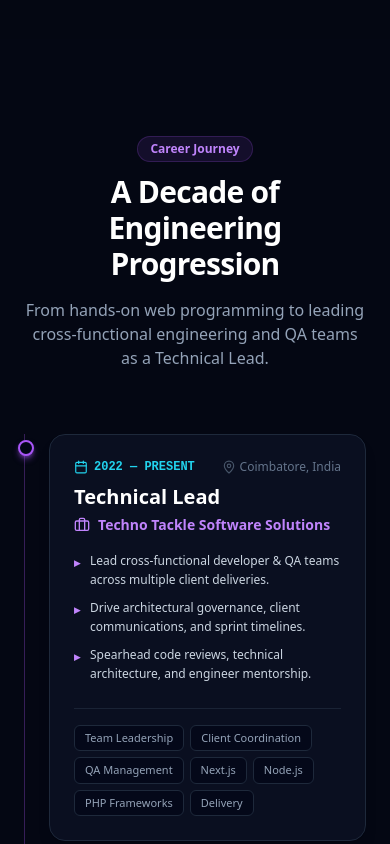
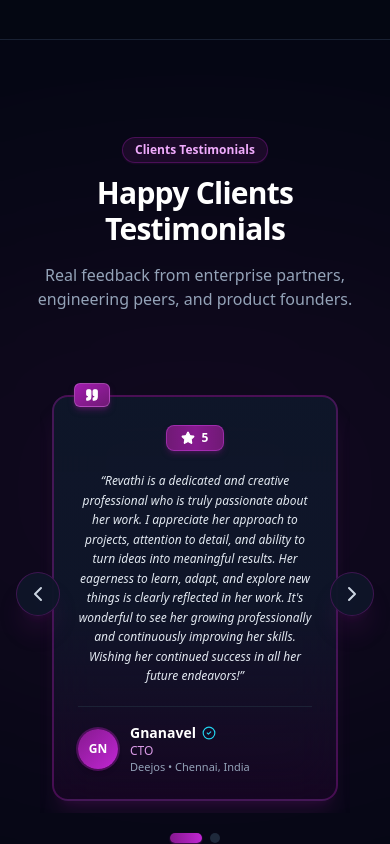
Before and after one commit to revathi-rise/litetaxi, a Next.js app in the folder portfolio/: page / in a window 390 px wide. Shown: the part 10500-11344 px from the top of the page. Built offline with nearby package versions, Linux system fonts and the light colour scheme.

Commit message:
feat(testimonials): enable clients section with royal plum themed smooth carousel

```diff
--- a/portfolio/app/page.tsx
+++ b/portfolio/app/page.tsx
@@ -47,7 +47,7 @@ export default function Home() {
       <Projects />
 
       {/* Happy Clients Testimonials */}
-      {/* <Testimonials /> */}
+      <Testimonials />
 
       {/* Professional Experience Timeline */}
       <Experience />
--- a/portfolio/components/Navbar.tsx
+++ b/portfolio/components/Navbar.tsx
@@ -23,7 +23,7 @@ export default function Navbar({ onOpenResume }: NavbarProps) {
     { label: 'About', href: '#about' },
     { label: 'Skills', href: '#skills' },
     { label: 'Projects', href: '#projects' },
-    // { label: 'Clients', href: '#testimonials' },
+    { label: 'Clients', href: '#testimonials' },
     { label: 'Experience', href: '#experience' },
     { label: 'Terminal', href: '#terminal' },
     { label: 'Contact', href: '#contact' },
--- a/portfolio/components/Testimonials.tsx
+++ b/portfolio/components/Testimonials.tsx
@@ -1,6 +1,7 @@
 'use client';
 
-import { Star, Quote, CheckCircle2, Building2 } from 'lucide-react';
+import { useState, useEffect, useRef } from 'react';
+import { Star, ChevronLeft, ChevronRight, CheckCircle2, Quote } from 'lucide-react';
 
 interface Testimonial {
   id: string;
@@ -8,176 +9,262 @@ interface Testimonial {
   role: string;
   company: string;
   location: string;
-  project: string;
   avatar: string;
+  avatarGradient: string;
+  date?: string;
   content: string;
-  rating: number;
+  rating: string;
+  link?: string;
 }
 
 export default function Testimonials() {
   const testimonials: Testimonial[] = [
+
     {
       id: '1',
-      name: 'Vikram Patel',
-      role: 'Head of E-Commerce & Retail',
-      company: 'Glanz Special Tools',
-      location: 'Mumbai, India',
-      project: 'Glanz Special Tools E-Commerce',
-      avatar: 'VP',
+      name: 'Gnanavel',
+      role: 'CTO',
+      company: 'Deejos',
+      location: 'Chennai, India',
+      avatar: 'GN',
+      avatarGradient: 'from-[#86198f] to-[#c026d3]',
+      link: 'https://www.deejos.co.in/deejos-people',
+      rating: '5',
       content:
-        'Revathi delivered our industrial tool e-commerce portal with outstanding attention to detail. Her integration of dynamic catalog filtering and Razorpay payment flows made ordering effortless for our commercial buyers. A true engineering leader.',
-      rating: 5,
+        "Revathi is a dedicated and creative professional who is truly passionate about her work. I appreciate her approach to projects, attention to detail, and ability to turn ideas into meaningful results. Her eagerness to learn, adapt, and explore new things is clearly reflected in her work. It's wonderful to see her growing professionally and continuously improving her skills. Wishing her continued success in all her future endeavors!",
     },
     {
       id: '2',
-      name: 'Suresh R.',
-      role: 'Director of Operations',
-      company: 'STW Global Logistics',
-      location: 'Chennai, India',
-      project: 'STW ERP & Supply Chain System',
-      avatar: 'SR',
+      name: 'Mothilal Kumar',
+      role: 'CEO & Founder',
+      company: 'Leo Safety Solution LLC',
+      location: 'Muscat, Oman',
+      avatar: 'MK',
+      avatarGradient: 'from-[#701a75] to-[#a21caf]',
+      link: 'https://www.leollcgroup.com/',
+      rating: '5',
       content:
-        'Our logistics and warehouse stock auditing were completely transformed thanks to Revathi. The QR code generation per SKU and real-time AfterShip tracking integration saved our operational teams hundreds of manual hours every month. An absolute professional and natural leader.',
-      rating: 5,
-    },
-    {
-      id: '3',
-      name: 'Priya Natarajan',
-      role: 'Founder & Head of Product',
-      company: 'Literact EdTech Academy',
-      location: 'Bengaluru, India',
-      project: 'Literact E-Learning Platform',
-      avatar: 'PN',
-      content:
-        'Revathi delivered our e-learning platform with remarkable technical clarity. From Razorpay subscription paywalls to instructor lesson management, every feature was delivered on schedule with zero production regressions. She has an innate ability to translate complex business needs into clean, scalable code.',
-      rating: 5,
-    },
-    {
-      id: '4',
-      name: 'Karthik Sundaram',
-      role: 'Co-Founder & COO',
-      company: 'Quiklr Mobility',
-      location: 'Coimbatore, India',
-      project: 'Quiklr Bike Ride Booking',
-      avatar: 'KS',
-      content:
-        'Finding a Technical Lead who understands both real-time driver dispatching and complex dynamic pricing algorithms is rare. Revathi took complete ownership of our Quiklr booking APIs and driver onboarding pipeline, making launch day completely smooth and reliable.',
-      rating: 5,
-    },
-    {
-      id: '5',
-      name: 'Arvind Krishnan',
-      role: 'Managing Director',
-      company: 'Vtagu Media & Entertainment',
-      location: 'Chennai, India',
-      project: 'Vtagu Video Streaming',
-      avatar: 'AK',
-      content:
-        'Vtagu required smooth video playback across diverse devices and high-concurrency Razorpay billing. Revathi guided her engineering and QA teams with precision, delivering a robust streaming platform our subscribers love.',
-      rating: 5,
-    },
-    {
-      id: '6',
-      name: 'Meera Varma',
-      role: 'Head of Institutional Placements',
-      company: 'JobGatez Career Hub',
-      location: 'Coimbatore, India',
-      project: 'JobGatez Recruitment Portal',
-      avatar: 'MV',
-      content:
-        'The multi-role placement workflows Revathi engineered for JobGatez connected over 50+ college placement cells with corporate employers effortlessly. She is a reliable, communicative, and solutions-oriented Technical Lead.',
-      rating: 5,
-    },
+        'Your dedication, hard work, and sense of responsibility are truly appreciated. Keep up the good work, and wishing you all the best for your future!',
+    }
   ];
 
+  const total = testimonials.length;
+  // 3 duplicate sets for seamless infinite loop sliding
+  const extendedList = [...testimonials, ...testimonials, ...testimonials];
+
+  const [cardsPerView, setCardsPerView] = useState(3);
+  const [currentIndex, setCurrentIndex] = useState(total); // start at the middle set
+  const [isTransitioning, setIsTransitioning] = useState(true);
+  const touchStartX = useRef<number | null>(null);
+
+  // Responsive cards per view (capped at total testimonials)
+  useEffect(() => {
+    const handleResize = () => {
+      const width = window.innerWidth;
+      if (width < 768) {
+        setCardsPerView(1);
+      } else {
+        // Never exceed total testimonials (e.g. 2 testimonials = 2 cards max)
+        setCardsPerView(Math.min(total, width < 1024 ? 2 : 3));
+      }
+    };
+    handleResize();
+    window.addEventListener('resize', handleResize);
+    return () => window.removeEventListener('resize', handleResize);
+  }, [total]);
+
+  const handlePrev = () => {
+    if (!isTransitioning) return;
+    setCurrentIndex((prev) => prev - 1);
+  };
+
+  const handleNext = () => {
+    if (!isTransitioning) return;
+    setCurrentIndex((prev) => prev + 1);
+  };
+
+  // Seamless jump without animation once boundary is crossed
+  const handleTransitionEnd = () => {
+    if (currentIndex >= total * 2) {
+      setIsTransitioning(false);
+      setCurrentIndex(currentIndex - total);
+    } else if (currentIndex < total) {
+      setIsTransitioning(false);
+      setCurrentIndex(currentIndex + total);
+    }
+  };
+
+  // Re-enable smooth transition after instant reset
+  useEffect(() => {
+    if (!isTransitioning) {
+      const raf = requestAnimationFrame(() => {
+        setIsTransitioning(true);
+      });
+      return () => cancelAnimationFrame(raf);
+    }
+  }, [isTransitioning]);
+
+  // Touch swipe support for mobile
+  const handleTouchStart = (e: React.TouchEvent) => {
+    touchStartX.current = e.touches[0].clientX;
+  };
+
+  const handleTouchEnd = (e: React.TouchEvent) => {
+    if (touchStartX.current === null) return;
+    const diff = touchStartX.current - e.changedTouches[0].clientX;
+    if (diff > 50) {
+      handleNext();
+    } else if (diff < -50) {
+      handlePrev();
+    }
+    touchStartX.current = null;
+  };
+
+  // Active indicator dot calculation
+  const activeDot = ((currentIndex % total) + total) % total;
+
   return (
-    <section id="testimonials" className="py-24 relative overflow-hidden bg-slate-950/40 border-y border-slate-800/80">
-      <div className="max-w-7xl mx-auto px-6 sm:px-8">
+    <section id="testimonials" className="py-24 relative overflow-hidden bg-slate-950/60 border-y border-slate-800/80">
+      {/* Background radial glow tailored to royal plum / mulberry theme */}
+      <div className="absolute top-1/2 left-1/2 -translate-x-1/2 -translate-y-1/2 w-[850px] h-[450px] bg-[#701a75]/15 rounded-full blur-[150px] pointer-events-none" />
+
+      <div className="max-w-7xl mx-auto px-4 sm:px-6 lg:px-8 relative z-10">
 
         {/* Section Heading */}
         <div className="text-center max-w-3xl mx-auto mb-16">
-          <div className="inline-flex items-center gap-2 px-3 py-1 rounded-full bg-purple-500/10 border border-purple-500/20 text-purple-400 text-xs font-semibold mb-3">
-            <span>Testimonials</span>
+          <div className="inline-flex items-center gap-2 px-3 py-1 rounded-full bg-[#701a75]/20 border border-[#a21caf]/35 text-[#f0abfc] text-xs font-semibold mb-3 shadow-sm shadow-[#701a75]/20">
+            <span>Clients Testimonials</span>
           </div>
-          <h2 className="text-3xl sm:text-4xl font-extrabold text-white tracking-tight mb-4">
-            Happy Clients & Trusted Partners
+          <h2 className="text-3xl sm:text-4xl lg:text-5xl font-extrabold text-white tracking-tight mb-4">
+            Happy Clients Testimonials
           </h2>
           <p className="text-slate-400 text-base sm:text-lg">
-            Hear what client partners, executive stakeholders, and product founders say about collaborating with Revathi K.
+            Real feedback from enterprise partners, engineering peers, and product founders.
           </p>
         </div>
 
-        {/* Client Trust Highlights */}
-        <div className="grid grid-cols-2 md:grid-cols-4 gap-4 mb-16 max-w-4xl mx-auto">
-          <div className="bg-slate-900/60 rounded-2xl p-4 text-center border border-slate-800 backdrop-blur-md">
-            <div className="text-2xl font-extrabold text-purple-400 mb-0.5">100%</div>
-            <div className="text-xs text-slate-400 font-semibold">On-Time Delivery Rate</div>
+        {/* Carousel Outer Wrapper */}
+        <div className="relative max-w-4xl mx-auto px-6 sm:px-10">
+
+          {/* Left Arrow Button */}
+          <button
+            onClick={handlePrev}
+            aria-label="Previous testimonial"
+            className="absolute left-0 sm:left-1 top-1/2 -translate-y-1/2 z-30 w-11 h-11 sm:w-12 sm:h-12 rounded-full bg-slate-900/90 border border-[#86198f]/40 hover:border-[#c026d3] text-white flex items-center justify-center transition-all hover:scale-110 hover:bg-[#701a75] shadow-xl shadow-[#701a75]/20 backdrop-blur-md active:scale-95 group"
+          >
+            <ChevronLeft className="w-6 h-6 text-slate-300 group-hover:text-white transition-colors" />
+          </button>
+
+          {/* Right Arrow Button */}
+          <button
+            onClick={handleNext}
+            aria-label="Next testimonial"
+            className="absolute right-0 sm:right-1 top-1/2 -translate-y-1/2 z-30 w-11 h-11 sm:w-12 sm:h-12 rounded-full bg-slate-900/90 border border-[#86198f]/40 hover:border-[#c026d3] text-white flex items-center justify-center transition-all hover:scale-110 hover:bg-[#701a75] shadow-xl shadow-[#701a75]/20 backdrop-blur-md active:scale-95 group"
+          >
+            <ChevronRight className="w-6 h-6 text-slate-300 group-hover:text-white transition-colors" />
+          </button>
+
+          {/* Smooth Sliding Viewport (px-0 to eliminate side slivers) */}
+          <div
+            className="overflow-hidden pt-5 pb-3 px-0"
+            onTouchStart={handleTouchStart}
+            onTouchEnd={handleTouchEnd}
+          >
+            <div
+              onTransitionEnd={handleTransitionEnd}
+              style={{
+                transform: `translateX(-${currentIndex * (100 / cardsPerView)}%)`,
+                transition: isTransitioning
+                  ? 'transform 550ms cubic-bezier(0.22, 1, 0.36, 1)'
+                  : 'none',
+              }}
+              className="flex will-change-transform"
+            >
+              {extendedList.map((item, idx) => (
+                <div
+                  key={`${item.id}-${idx}`}
+                  style={{ width: `${100 / cardsPerView}%` }}
+                  className="flex-shrink-0 px-3 sm:px-3.5 box-border"
+                >
+                  {/* Compact Card — Reverted to sleek earlier card proportions */}
+                  <div className="relative rounded-2xl sm:rounded-3xl p-6 sm:p-7 flex flex-col justify-between backdrop-blur-xl h-full min-h-[320px] max-w-[420px] mx-auto bg-gradient-to-b from-slate-900/95 via-slate-900/90 to-[#4a044e]/20 border-2 border-[#86198f]/45 hover:border-[#c026d3] shadow-xl shadow-[#701a75]/20 hover:shadow-[#a21caf]/25 transition-all duration-300 hover:-translate-y-1 group">
+
+                    {/* Floating Plum Quotation Mark Badge at Top Left */}
+                    <div className="absolute -top-3.5 left-5 sm:left-6 px-2.5 py-1 rounded-md bg-gradient-to-br from-[#a21caf] to-[#701a75] text-white shadow-md shadow-[#701a75]/50 flex items-center justify-center border border-[#f0abfc]/30">
+                      <Quote className="w-3.5 h-3.5 fill-white text-white" />
                     </div>
-          <div className="bg-slate-900/60 rounded-2xl p-4 text-center border border-slate-800 backdrop-blur-md">
-            <div className="text-2xl font-extrabold text-cyan-400 mb-0.5">10+ Years</div>
-            <div className="text-xs text-slate-400 font-semibold">Client Partnership Track</div>
-          </div>
-          <div className="bg-slate-900/60 rounded-2xl p-4 text-center border border-slate-800 backdrop-blur-md">
-            <div className="text-2xl font-extrabold text-emerald-400 mb-0.5">5.0 / 5.0</div>
-            <div className="text-xs text-slate-400 font-semibold">Average Client Satisfaction</div>
-          </div>
-          <div className="bg-slate-900/60 rounded-2xl p-4 text-center border border-slate-800 backdrop-blur-md">
-            <div className="text-2xl font-extrabold text-amber-400 mb-0.5">3x Honors</div>
-            <div className="text-xs text-slate-400 font-semibold">Leadership & Team Awards</div>
+
+                    {/* Top: Star Rating Badge Pill in Royal Plum */}
+                    <div className="flex justify-center mb-4 pt-1">
+                      <div className="inline-flex items-center gap-1.5 px-3.5 py-1 rounded-lg bg-gradient-to-r from-[#701a75] via-[#86198f] to-[#701a75] border border-[#d946ef]/40 text-white font-extrabold text-xs sm:text-sm shadow-md shadow-[#701a75]/40 tracking-wide">
+                        <Star className="w-3.5 h-3.5 fill-white text-white" />
+                        <span>{item.rating}</span>
                       </div>
                     </div>
 
-        {/* Testimonials Grid (6 Cards) */}
-        <div className="grid grid-cols-1 md:grid-cols-2 lg:grid-cols-3 gap-6">
-          {testimonials.map((item) => (
-            <div
-              key={item.id}
-              className="bg-slate-900/60 rounded-2xl p-7 border border-slate-800 hover:border-purple-500/40 transition-all flex flex-col justify-between hover:-translate-y-1.5 shadow-xl group relative overflow-hidden backdrop-blur-md"
-            >
-              <div className="absolute top-0 left-0 right-0 h-1 bg-gradient-to-r from-purple-500 to-cyan-500 opacity-0 group-hover:opacity-100 transition-opacity" />
-
-              <div>
-                {/* Header with Project Badge & Quote Icon */}
-                <div className="flex items-center justify-between gap-2 mb-4">
-                  <span className="text-[11px] font-mono font-semibold px-2.5 py-1 rounded-md bg-purple-950/40 text-purple-300 border border-purple-500/30 truncate max-w-[85%]">
-                    {item.project}
-                  </span>
-                  <Quote className="w-5 h-5 text-purple-400/40 flex-shrink-0" />
-                </div>
-
-                {/* Rating Stars */}
-                <div className="flex items-center gap-1 mb-4">
-                  {Array.from({ length: item.rating }).map((_, i) => (
-                    <Star key={i} className="w-4 h-4 fill-amber-400 text-amber-400" />
-                  ))}
-                </div>
-
-                {/* Testimonial Quote */}
-                <p className="text-xs sm:text-sm text-slate-300 leading-relaxed italic mb-6">
+                    {/* Body: Testimonial Quote */}
+                    <div className="my-auto py-1">
+                      <p className="text-slate-200 text-xs sm:text-sm leading-relaxed text-center italic">
                         &ldquo;{item.content}&rdquo;
                       </p>
                     </div>
 
-              {/* Author Profile */}
-              <div className="pt-4 border-t border-slate-800 flex items-center gap-3">
-                <div className="w-10 h-10 rounded-xl bg-purple-500/10 border border-purple-500/30 flex items-center justify-center text-purple-300 font-extrabold text-xs shadow-md flex-shrink-0">
+                    {/* Bottom: Reviewer Profile */}
+                    <div className="mt-4 pt-4 border-t border-slate-800/80 flex items-center gap-3">
+                      <div
+                        className={`w-10 h-10 rounded-full bg-gradient-to-br ${item.avatarGradient} flex items-center justify-center text-white font-bold text-xs ring-2 ring-[#a21caf]/40 flex-shrink-0 shadow-md`}
+                      >
                         {item.avatar}
                       </div>
-                <div className="min-w-0 flex-1">
-                  <div className="flex items-center gap-1.5">
-                    <h4 className="text-sm font-bold text-white truncate">{item.name}</h4>
-                    <span title="Verified Client Partner" className="flex-shrink-0">
-                      <CheckCircle2 className="w-3.5 h-3.5 text-cyan-400" />
-                    </span>
-                  </div>
-                  <p className="text-xs text-purple-300/80 font-medium truncate">{item.role}</p>
-                  <p className="text-[11px] text-slate-500 truncate flex items-center gap-1">
-                    <Building2 className="w-3 h-3 inline text-slate-400" />
-                    <span>{item.company} • {item.location}</span>
+
+                      <div className="min-w-0 flex-1 text-left">
+                        <h4 className="text-sm font-bold text-white truncate flex items-center gap-1.5">
+                          {item.name}
+                          <CheckCircle2 className="w-3.5 h-3.5 text-cyan-400 flex-shrink-0" />
+                        </h4>
+                        <p className="text-xs text-[#f0abfc]/90 font-medium truncate">
+                          {item.role}
+                        </p>
+                        <p className="text-[11px] text-slate-400 truncate">
+                          {item.link ? (
+                            <a
+                              href={item.link}
+                              target="_blank"
+                              rel="noopener noreferrer"
+                              className="hover:text-[#f0abfc] transition-colors"
+                            >
+                              {item.company}
+                            </a>
+                          ) : (
+                            item.company
+                          )}{' '}
+                          • {item.location}
                         </p>
                       </div>
                     </div>
+
                   </div>
+                </div>
+              ))}
+            </div>
+          </div>
+        </div>
+
+        {/* Carousel Pagination Indicator Dots */}
+        <div className="flex justify-center items-center gap-2 mt-5">
+          {testimonials.map((_, i) => (
+            <button
+              key={i}
+              onClick={() => {
+                setIsTransitioning(true);
+                setCurrentIndex(total + i);
+              }}
+              aria-label={`Go to slide ${i + 1}`}
+              className={`transition-all duration-300 rounded-full ${i === activeDot
+                ? 'w-8 h-2.5 bg-gradient-to-r from-[#86198f] to-[#c026d3] shadow-sm shadow-[#86198f]/60'
+                : 'w-2.5 h-2.5 bg-slate-800 hover:bg-slate-700'
+                }`}
+            />
           ))}
         </div>
 
```
Lines whose indentation alone changed are shown as unchanged.
